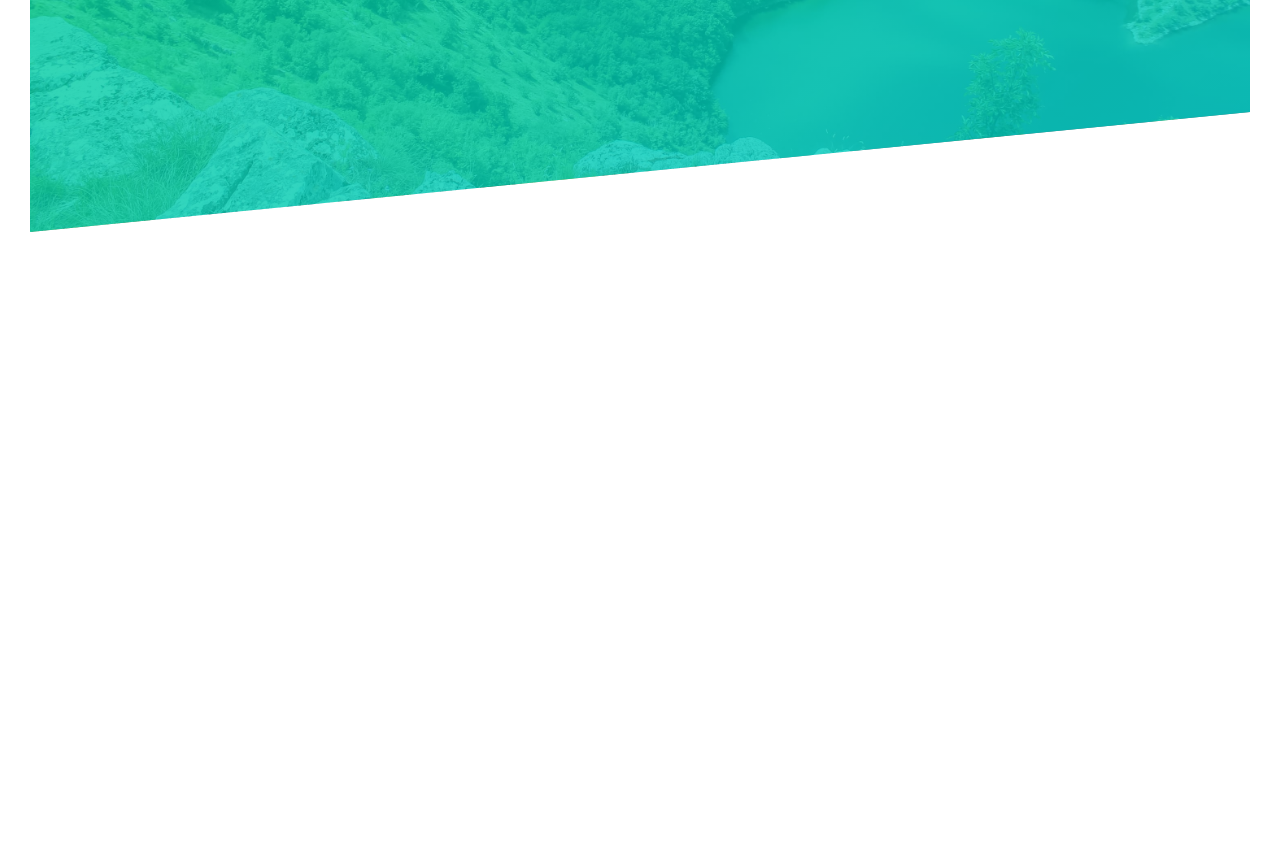
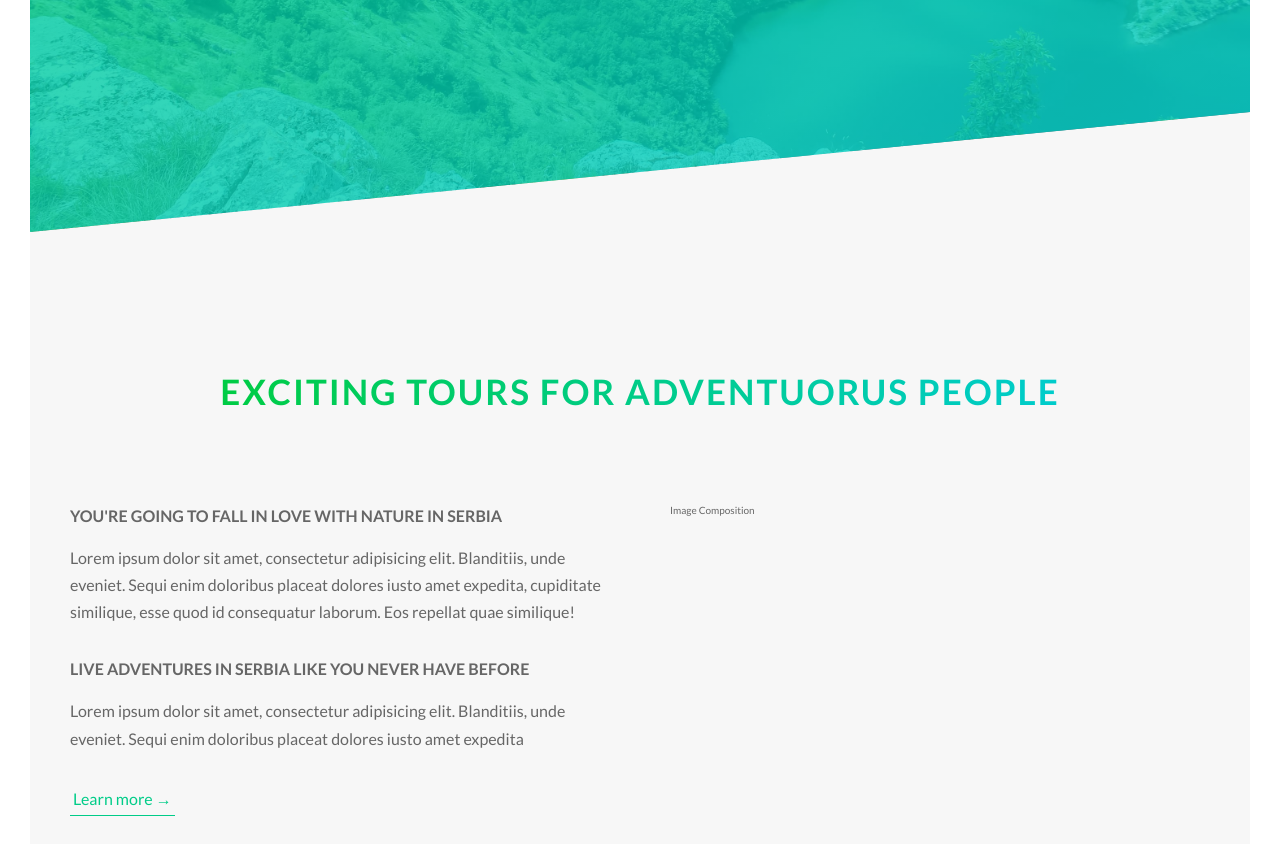
Before and after one commit to tatjanatanaskovich/explore-nature-website, a website: page index.html in a window 1280 px wide. Shown: the part 558-1402 px from the top of the page. Before the commit the page ends 820 px from the top, so only its background shows below. Drawn offline with Linux system fonts and the light colour scheme.

Commit message:
Added markup and styles for headings and paragraphs in about section

```diff
--- a/index.html
+++ b/index.html
@@ -29,6 +29,33 @@
 
   </header>
 
+  <main>
+    <section class="section-about">
+     <div class="u-center-text u-margin-bottom-big">
+       <h2 class="heading-secondary">
+          Exciting tours for adventuorus people
+      </h2>
+     </div>
+     <div class="row">
+      <div class="col-1-of-2">
+        <h3 class="heading-tertiary u-margin-bottom-small">You're going to fall in love with nature in Serbia</h3>
+       <p class="paragraph">
+         Lorem ipsum dolor sit amet, consectetur adipisicing elit. Blanditiis, unde eveniet. Sequi enim doloribus placeat dolores iusto amet expedita, cupiditate similique, esse quod id consequatur laborum. Eos repellat quae similique!
+       </p>
+       <h3 class="heading-tertiary u-margin-bottom-small">Live adventures in Serbia like you never have before</h3>
+       <p class="paragraph">
+         Lorem ipsum dolor sit amet, consectetur adipisicing elit. Blanditiis, unde eveniet. Sequi enim doloribus placeat dolores iusto amet expedita
+       </p>
+       <a href="#" class="btn-text">Learn more &rarr;</a>
+      </div>
+      <div class="col-1-of-2">
+        Image Composition
+      </div>
+    </div>
+
+    </section>
+
+  </main>
  <!--
   <section class="grid-test">
     <div class="row">
--- a/sass/abstracts/_variables.scss
+++ b/sass/abstracts/_variables.scss
@@ -6,9 +6,14 @@
 $color-comp-red: #cc0044;
 $color-green: #00cc44;
 
+$color-grey-light-1: #f7f7f7;
+
 $color-grey-dark: #666;
 $color-white: #fff;
 $color-black: #000;
+
+//FONT
+$default-font-size: 1.6rem;
 
 // GRID
 $grid-width: 114rem;
--- a/sass/base/_typography.scss
+++ b/sass/base/_typography.scss
@@ -31,3 +31,35 @@
     animation: moveInRight 1s ease-out;
   }
 }
+
+.heading-secondary {
+  font-size: 3.5rem;
+  text-transform: uppercase;
+  font-weight: 700;
+  display: inline-block;
+  background-image: linear-gradient(to right, $color-green, $color-primary-bluegreen);
+  -webkit-background-clip: text;
+  color:transparent;
+  letter-spacing: .2rem;
+  transition: all .2s;
+
+
+  &:hover {
+    transform: skewY(2deg) skewX(15deg) scale(1.1);
+    text-shadow: .5rem 1rem 2rem rgba($color-black, .2);
+  }
+}
+
+.heading-tertiary {
+  font-size: $default-font-size;
+  font-weight: 700;
+  text-transform: uppercase;
+}
+
+.paragraph {
+  font-size: $default-font-size;
+
+  &:not(:last-child) {
+    margin-bottom: 3rem;
+  }
+}
--- a/sass/base/_utilities.scss
+++ b/sass/base/_utilities.scss
@@ -0,0 +1,15 @@
+.u-center-text {
+  text-align: center;
+}
+
+.u-margin-bottom-big {
+  margin-bottom: 8rem;
+}
+
+.u-margin-bottom-medium {
+  margin-bottom: 4rem;
+}
+
+.u-margin-bottom-small {
+  margin-bottom: 1.5rem;
+}
--- a/sass/components/_button.scss
+++ b/sass/components/_button.scss
@@ -8,7 +8,7 @@
     border-radius: 10rem;
     transition: all .2s;
     position: relative;
-    font-size: 1.6rem;
+    font-size: $default-font-size;
   }
 
   &:hover {
@@ -53,3 +53,28 @@
     animation-fill-mode: backwards;
   }
 }
+
+.btn-text {
+  &:link,
+  &:visited {
+    font-size: $default-font-size;
+    color: $color-primary-green;
+    display: inline-block;
+    text-decoration: none;
+    border-bottom: 1px solid $color-primary-green;
+    padding: 3px;
+    transition: all .2s;
+  }
+
+  &:hover {
+    background-color: $color-primary-green;
+    color: $color-white;
+    box-shadow: 0 1rem 2rem rgba($color-black, .15);
+    transform: translateY(-2px);
+  }
+
+  &:active {
+    box-shadow: 0 .5rem 1rem rgba($color-black, .15);
+    transform: translateY(0);
+  }
+}
--- a/sass/layout/_grid.scss
+++ b/sass/layout/_grid.scss
@@ -1,7 +1,6 @@
 .row {
   max-width: $grid-width;
   margin: 0 auto;
-  background-color: #eee;
 
   &:not(:last-child) {
     margin-bottom: $gutter-vertical;
@@ -10,7 +9,6 @@
   @include clearfix;
 
   [class^="col-"] {
-    background: orangered;
     float: left;
 
     &:not(:last-child) {
--- a/sass/pages/_home.scss
+++ b/sass/pages/_home.scss
@@ -0,0 +1,5 @@
+.section-about {
+  background-color: $color-grey-light-1;
+  padding: 25rem 0;
+  margin-top: -15vh;
+}
```
Also changed, not shown: css/style.css.
